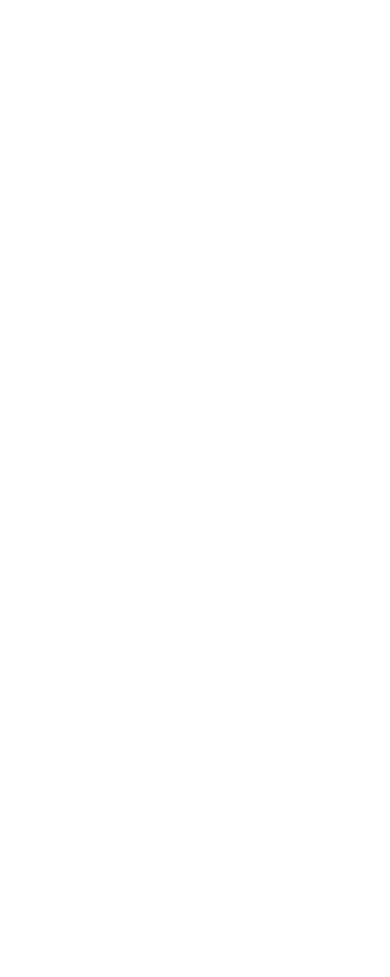
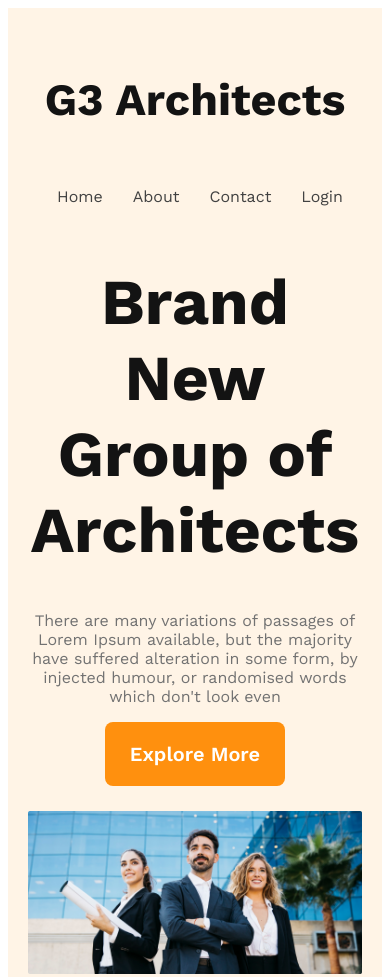
Before and after one commit to mmshafiqul/g3-architects-resources, a plain HTML site: page index.html in a window 390 px wide. Shown: the top 977 px of the page. Before the commit the page ends 844 px from the top, so only its background shows below. Drawn offline with nearby package versions, Linux system fonts and the light colour scheme.

Commit message:
header done with responsive media

```diff
--- a/index.html
+++ b/index.html
@@ -1,12 +1,47 @@
 <!DOCTYPE html>
 <html lang="en">
+
 <head>
     <meta charset="UTF-8">
     <meta name="viewport" content="width=device-width, initial-scale=1.0">
     <title>G3 Architects</title>
     <link rel="stylesheet" href="styles/architectes.css">
 </head>
+
 <body>
+    <header>
+        <nav>
+            <h3 class="nav-title">G3 Architects</h3>
+            <ul>
+                <li><a href="">Home</a></li>
+                <li><a href="">About</a></li>
+                <li><a href="">Contact</a></li>
+                <li><a href="">Login</a></li>
+            </ul>
+        </nav>
+        <div class="banner">
+            <div class="banner-content">
+                <h1 class="banner-title">Brand New Group of Architects
+                </h1>
+                <p class="banner-desc">There are many variations of passages of Lorem Ipsum available, but the majority have suffered alteration in some form, by injected humour, or randomised words which don't look even
+                </p>
+                <button class="btn-primary">Explore More</button>
+            </div>
+            <img src="images/banner.png" alt="">
 
+        </div>
+
+
+
+    </header>
+
+    <main>
+
+    </main>
+
+    <footer>
+
+    </footer>
 </body>
+
 </html>
--- a/styles/architectes.css
+++ b/styles/architectes.css
@@ -0,0 +1,95 @@
+@import url('https://fonts.googleapis.com/css2?family=Lato:ital,wght@0,400;0,700;0,900;1,400&family=Open+Sans:wght@400;700;800&family=Work+Sans:wght@300;400;500;600;700;800&display=swap');
+
+/* shared styles */
+* {
+    font-family: 'Work Sans', sans-serif;
+}
+
+.btn-primary {
+    border-radius: 8px;
+    background: #FF900E;
+    padding: 20px 25px;
+    color: #FFF;
+    font-size: 1.25rem;
+    font-weight: 600;
+    border: none;
+    cursor: pointer;
+}
+
+/* header styles */
+header {
+    background: rgba(255, 144, 14, 0.10);
+    padding: 50px 220px;
+}
+
+nav {
+    display: flex;
+    justify-content: space-between;
+    align-items: center;
+
+}
+
+.nav-title {
+    font-size: 2.8rem;
+    font-weight: 700;
+    color: #131313;
+}
+
+nav>ul {
+    display: flex;
+}
+
+nav li {
+    list-style: none;
+    margin-right: 30px;
+    font-weight: 500px;
+}
+
+nav li a {
+    text-decoration: none;
+    color: #424242;
+}
+
+/* banner styles */
+.banner-content {
+    max-width: 800px;
+    text-align: center;
+    margin: 0 auto;
+}
+
+.banner-title {
+    font-size: 4rem;
+    font-weight: 700;
+    color: #131313;
+}
+
+.banner-desc {
+    color: #727272;
+}
+.banner img{
+    margin-top: 25px;
+    width: 100%;
+}
+
+/* responsive media queries */
+/* mobile devices */
+@media screen and (max-width:576px){
+    header{
+        padding: 20px;
+    }
+    nav{
+        flex-direction: column;
+    }
+}
+
+/* tablet or medium devices */
+@media screen and (min-width:576px) and (max-width:960px) {
+    nav{
+        flex-direction: column;
+
+    }
+    header{
+        padding: 40px;
+    }
+
+}
```
